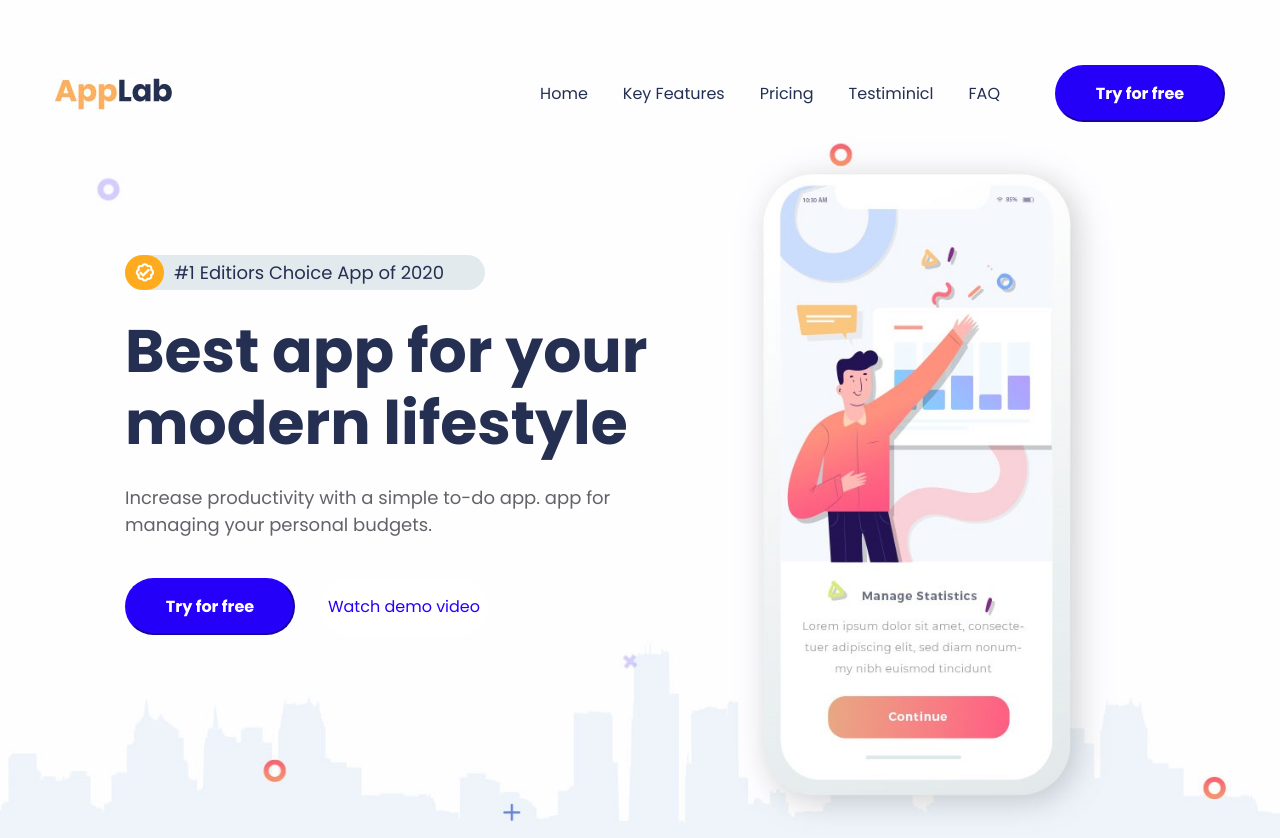
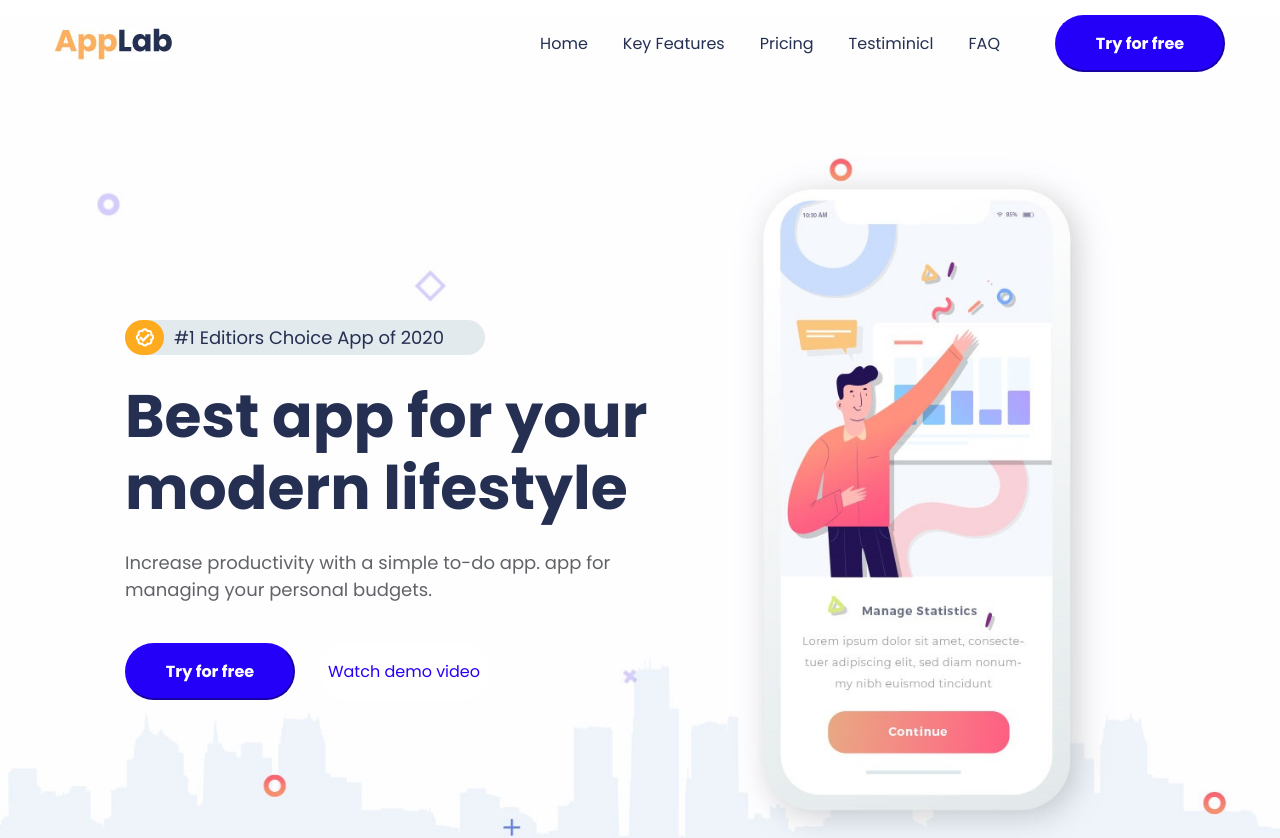
Before and after one commit to ShusevA/My-app, a plain HTML site: page index.html in a window 1280 px wide. Shown: the top 838 px of the page. Drawn offline with nearby package versions, Linux system fonts and the light colour scheme.

Commit message:
Update style.css

```diff
--- a/style.css
+++ b/style.css
@@ -55,7 +55,7 @@ body{
     flex-flow: row nowrap;
     justify-content: space-between;
     align-items: center;
-    padding-top: 65px;
+    margin-top: 15px;
 
 }
 .up ul{
@@ -103,8 +103,8 @@ button.typeBtn{
 .fonMor{
     width: 1030px;
     margin: 0 auto;
-    margin-top: -595px;
-    margin-bottom: 345px;
+    margin-top: -545px;
+    margin-bottom: 295px;
 
 }
 .fonLabel{
```
